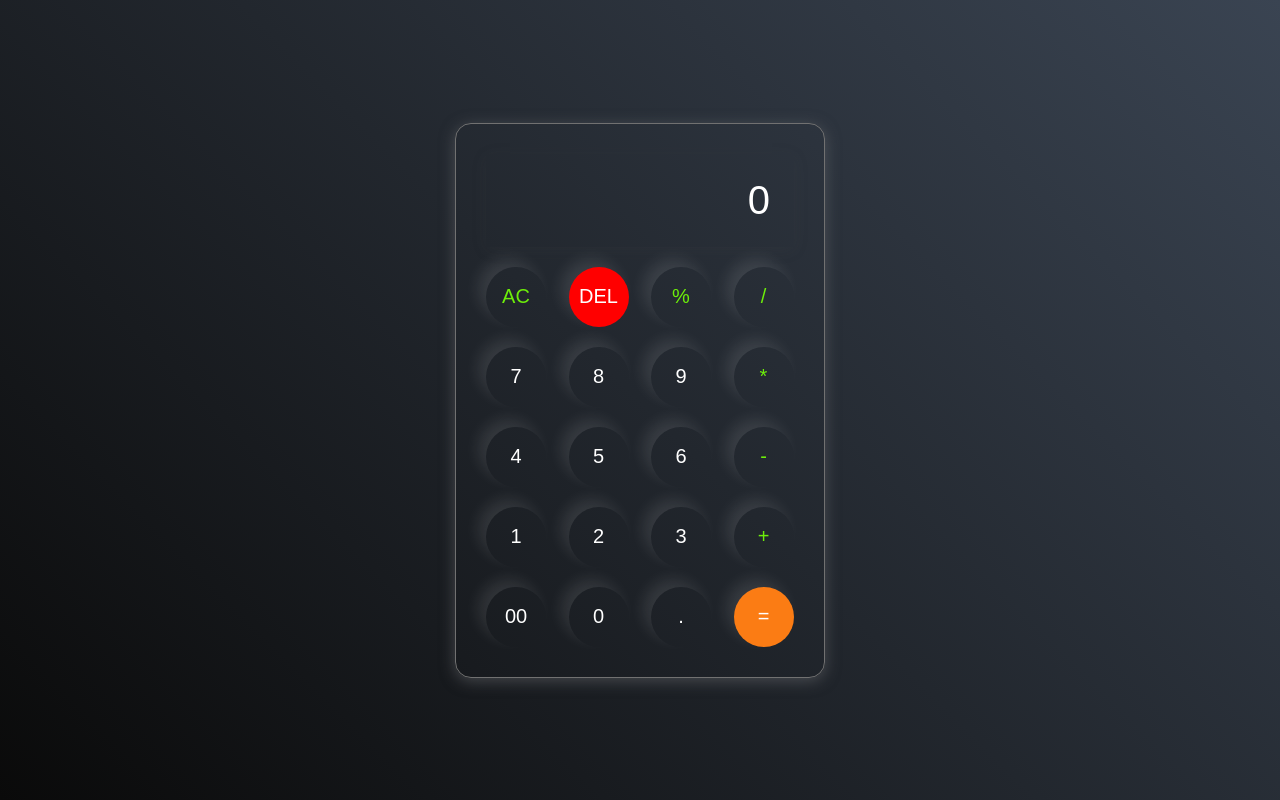
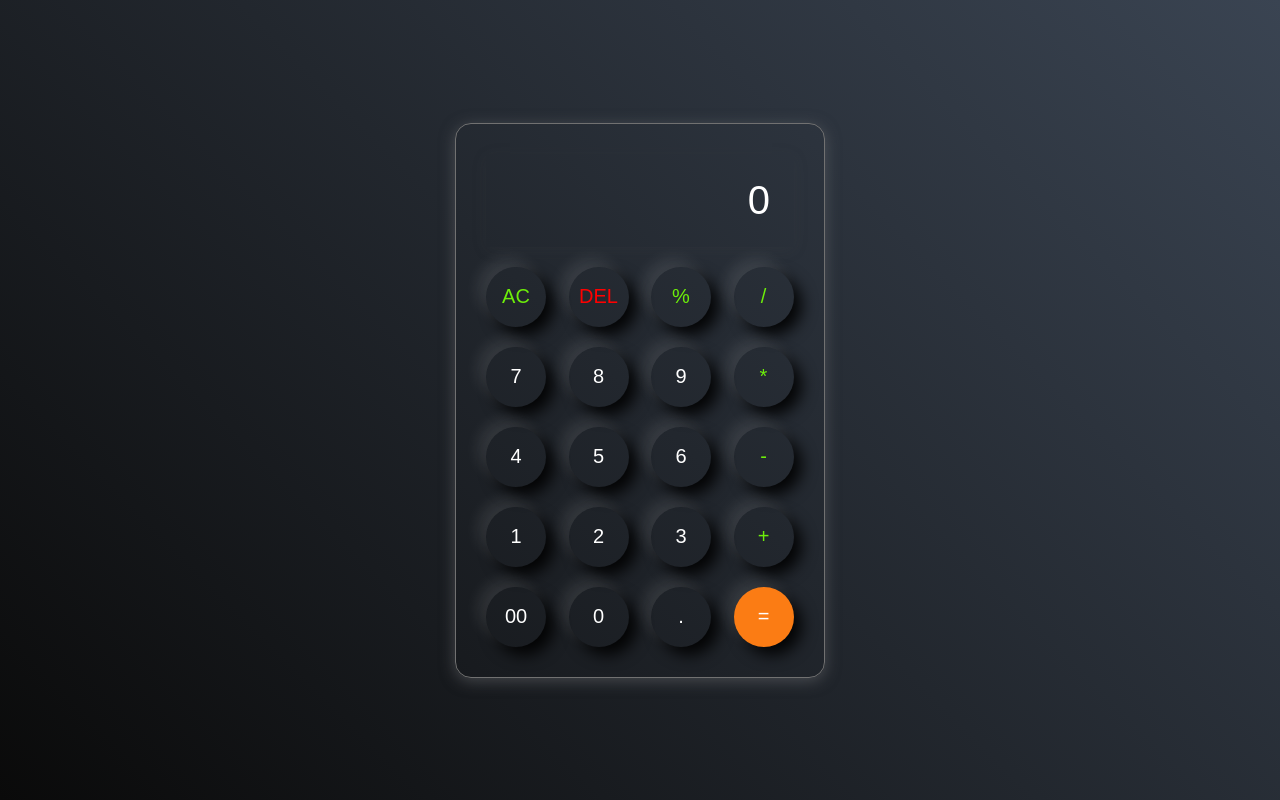
Before and after one commit to ErVarunGupta/Calculator, a plain HTML site: page index.html in a window 1280 px wide. Drawn offline with Linux system fonts and the light colour scheme.

Commit message:
added style.css

```diff
--- a/style.css
+++ b/style.css
@@ -52,7 +52,7 @@ button{
     margin: 1.0rem;
     width: 6.0rem;
     border-radius: 50%;
-    box-shadow: -.8rem -.8rem 1.5rem rgba(255, 255, 255, 0.1);
+    box-shadow: -.8rem -.8rem 1.5rem rgba(255, 255, 255, 0.1), .8rem    .8rem 1.5rem rgba(0, 0, 0, 0.9);
     cursor: pointer;
     font-size: 2.0rem;
 }
@@ -66,8 +66,7 @@ button{
 }
 
 .del-button{
-    background-color: red;
-    box-shadow: -.8rem -.8rem 1.5rem rgba(255, 255, 255, 0.1);
+    color: red;
 }
 
 @media(max-width:400px){
```
